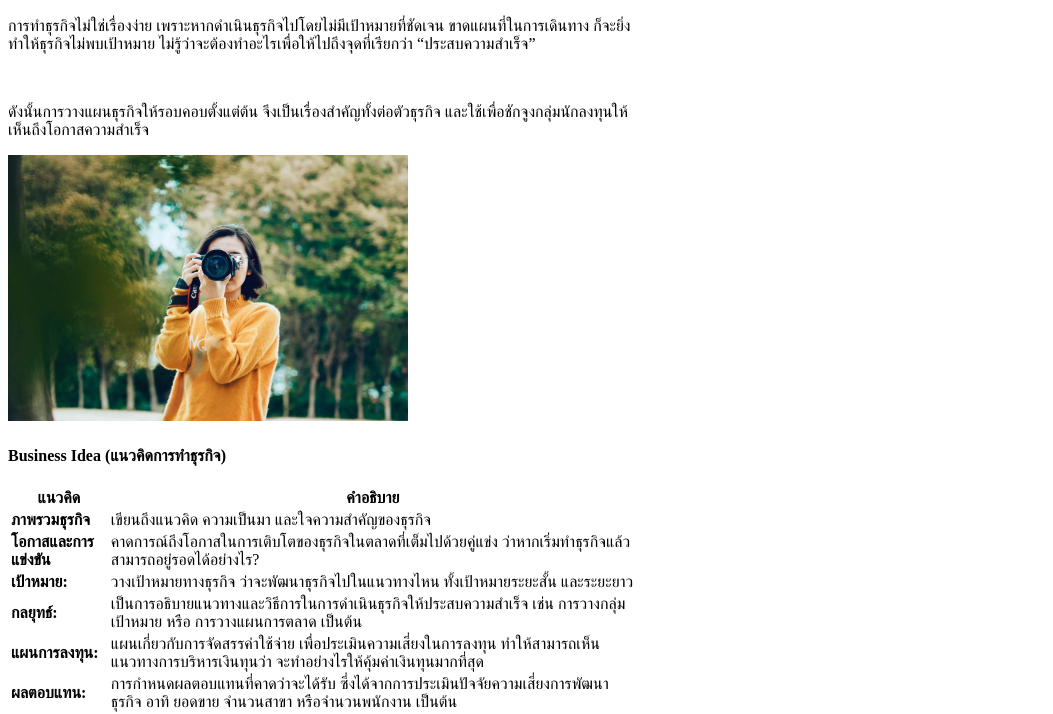
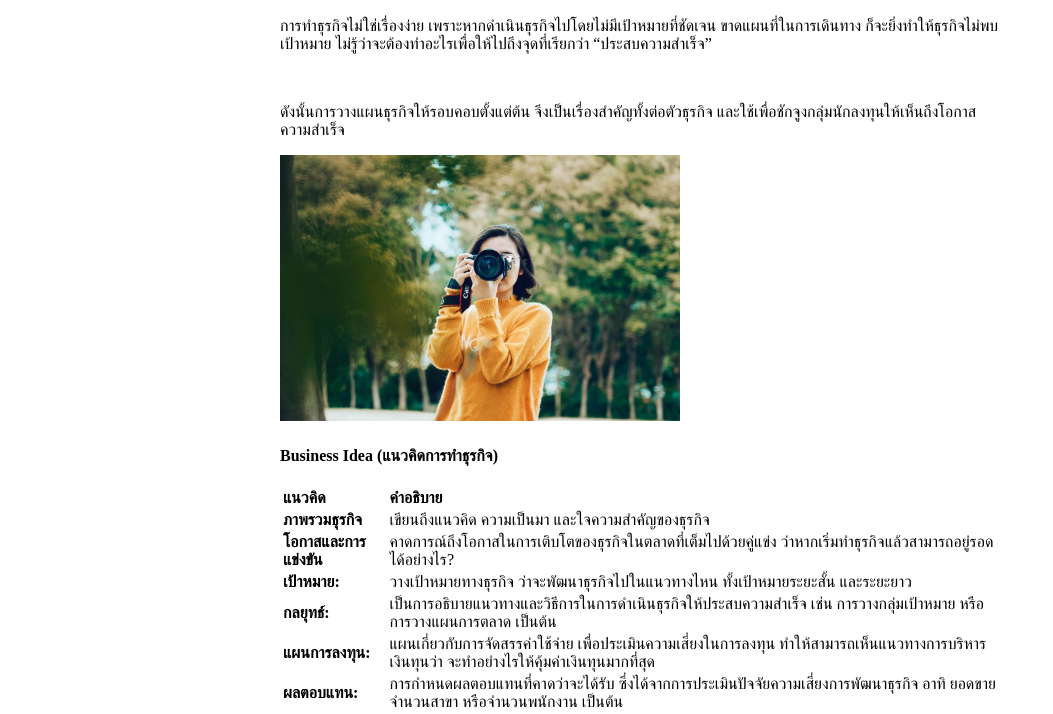
Before and after one commit to alekcole/basic-html-css, a plain HTML site: page Workshop-Day1/workshop.html in a window 1280 px wide. Shown: the part 110-824 px from the top of the page, without its empty margins (0-1053 px from the left). Drawn offline with Linux system fonts and the light colour scheme.

Commit message:
update docs

```diff
--- a/Workshop-Day1/workshop.html
+++ b/Workshop-Day1/workshop.html
@@ -5,9 +5,17 @@
     <meta charset="UTF-8">
     <meta name="viewport" content="width=device-width, initial-scale=1.0">
     <title>Business Plan</title>
+    <style>
+        .container {
+            max-width: 720px;
+            width: 100%;
+            margin: 0 auto;
+        }
+    </style>
 </head>
 
-<body style="width: 630px;">
+<body>
+    <div class="container">
         <h1 style="color: blue">Business Plan</h1>
         <h2>แผนธุรกิจ และวิธีเขียนแผนธุรกิจ</h2>
         <p>การทำธุรกิจไม่ใช่เรื่องง่าย เพราะหากดำเนินธุรกิจไปโดยไม่มีเป้าหมายที่ชัดเจน ขาดแผนที่ในการเดินทาง
@@ -20,8 +28,8 @@
         <table>
             <tbody>
                 <tr>
-                <th>แนวคิด</th>
-                <th>คำอธิบาย</th>
+                    <th style="text-align: left;">แนวคิด</th>
+                    <th style="text-align: left;">คำอธิบาย</th>
                 </tr>
                 <tr>
                     <td><b>ภาพรวมธุรกิจ</b></td>
@@ -82,7 +90,7 @@
             <li>Place</li>
             <li>Promotion</li>
         </ol>
-
+    </div>
 </body>
 
 </html>
--- a/Workshop-Day3/css/style.css
+++ b/Workshop-Day3/css/style.css
@@ -2,10 +2,12 @@
     box-sizing: border-box;
     margin: 0;
     padding: 0;
+    color: #fff;
 }
 
 body {
     background-color: black;
+    color: #fff;
 }
 
 div {
@@ -36,3 +38,11 @@ div {
     max-width: 400px;
     width: 100%;
 }
+
+.display {
+    display: none;
+}
+
+.visibility {
+    visibility: hidden;
+}
```
Also changed, not shown: Workshop-Day3/index.html (+7 -2 lines), 1 other file. Lines whose indentation alone changed are shown as unchanged.
